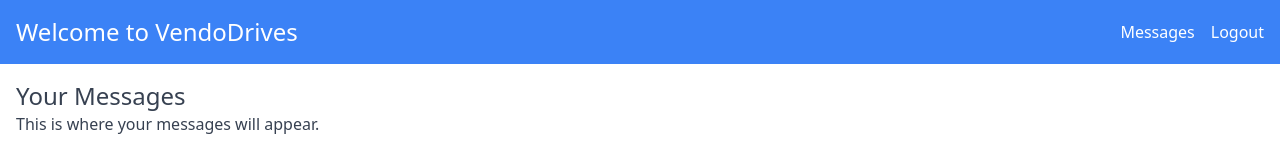
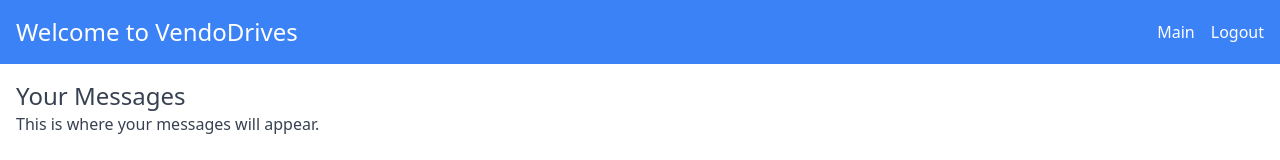
Before and after one commit to andre-amato/vendodrives, a React (Vite) app in the folder client/: page /messages in a window 1280 px wide. Shown: the top 160 px of the page. Built offline with nearby package versions, Linux system fonts and the light colour scheme.

Commit message:
fix: header on messages

```diff
--- a/client/src/components/Header.jsx
+++ b/client/src/components/Header.jsx
@@ -1,7 +1,9 @@
-import { Link, useNavigate } from 'react-router-dom';
+import React from 'react';
+import { Link, useNavigate, useLocation } from 'react-router-dom';
 
 const Header = () => {
   const navigate = useNavigate();
+  const location = useLocation();
 
   const handleLogout = () => {
     // For the fake logout, we'll just navigate to the login page
@@ -12,9 +14,15 @@
     <header className='bg-blue-500 text-white p-4 flex justify-between items-center'>
       <h1 className='text-2xl'>Welcome to VendoDrives</h1>
       <div>
-        <Link to='/messages' className='mr-4 hover:underline'>
-          Messages
-        </Link>
+        {location.pathname === '/messages' ? (
+          <Link to='/main' className='mr-4 hover:underline'>
+            Main
+          </Link>
+        ) : (
+          <Link to='/messages' className='mr-4 hover:underline'>
+            Messages
+          </Link>
+        )}
         <button onClick={handleLogout} className='hover:underline'>
           Logout
         </button>
```
